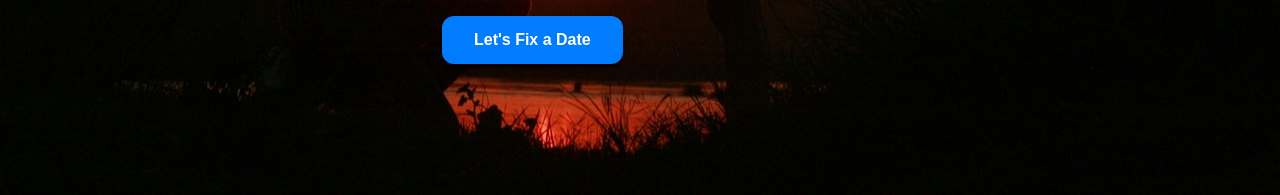
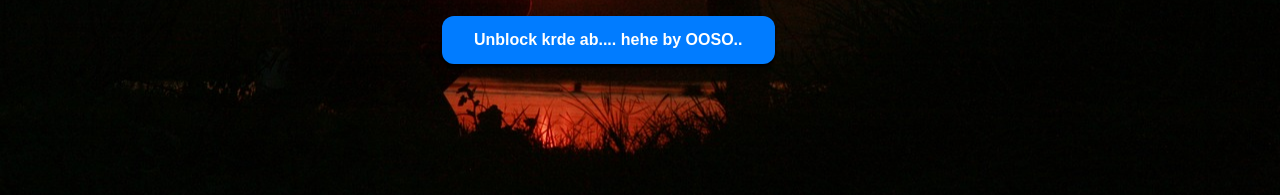
Before and after one commit to ankitPancor/date, a plain HTML site: page yes.html in a window 1280 px wide. Shown: the part 621-816 px from the top of the page. Drawn offline with Linux system fonts and the light colour scheme.

Commit message:
Update yes.html

```diff
--- a/yes.html
+++ b/yes.html
@@ -15,7 +15,7 @@
         />
       </div>
       <button class="btn" id="yesButton" onclick="nextPage()">
-        Let's Fix a Date
+        Unblock krde ab.... hehe by OOSO..
       </button>
     </div>
   </body>
```
